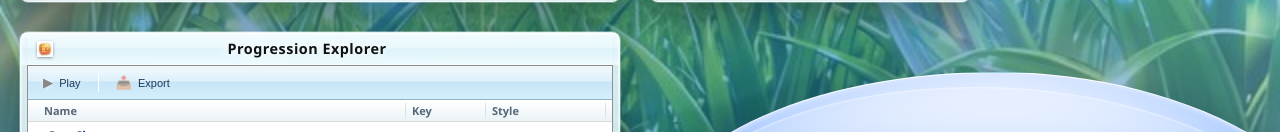
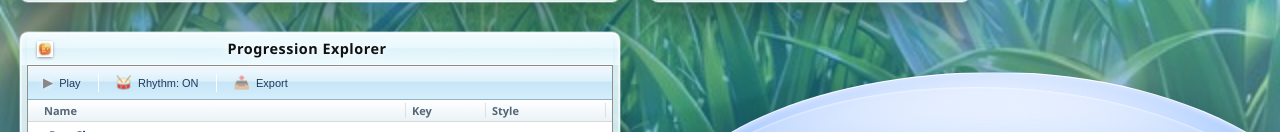
Before and after one commit to benterova/chord-helper, a React (Vite) app: page / in a window 1280 px wide. Shown: the part 668-800 px from the top of the page. Built offline with nearby package versions, Linux system fonts and the light colour scheme.

Commit message:
clean up button positions

```diff
--- a/src/components/ProgressionList.tsx
+++ b/src/components/ProgressionList.tsx
@@ -10,6 +10,7 @@ export const ProgressionList: React.FC = () => {
     const { root, chords, mode } = useMusicTheory();
     const [selectedId, setSelectedId] = useState<number | null>(null);
     const [playingId, setPlayingId] = useState<string | null>(null);
+    const [useRhythm, setUseRhythm] = useState(true);
 
     const matchProgressions = PROGRESSIONS[mode] || [];
 
@@ -50,7 +51,7 @@ export const ProgressionList: React.FC = () => {
         const style = getStyleFromGenre(prog.genre);
         // Use a default rhythm or simple chords if the genre doesn't strongly imply a rhythm?
         // Actually, let's use the engine's applyRhythm to get consistent behavior with metronome.
-        const events = applyRhythm(progChords, style, true);
+        const events = applyRhythm(progChords, style, useRhythm);
 
         // Convert to sequence for audio engine
         const secondsPerTick = 0.5 / 128; // Standard 120bpm assumption for conversion? No, applyRhythm output is in ticks.
@@ -123,6 +124,17 @@ export const ProgressionList: React.FC = () => {
                 <div className="aero-toolbar-separator"></div>
                 <div className="aero-toolbar-group">
                     <button
+                        className={`aero-toolbar-btn ${useRhythm ? 'active' : ''}`}
+                        onClick={() => setUseRhythm(!useRhythm)}
+                        style={{ minWidth: '100px' }}
+                    >
+                        <span style={{ fontSize: '1.2em' }}>🥁</span>
+                        <span>Rhythm: {useRhythm ? 'ON' : 'OFF'}</span>
+                    </button>
+                </div>
+                <div className="aero-toolbar-separator"></div>
+                <div className="aero-toolbar-group">
+                    <button
                         className="aero-toolbar-btn"
                         onClick={() => selectedId !== null && handleExport(selectedId)}
                         disabled={selectedId === null}
--- a/src/styles/components/widget.css
+++ b/src/styles/components/widget.css
@@ -180,9 +180,9 @@
 /* Left Cluster: Transport (Vertical) */
 .control-cluster-left {
     position: absolute;
-    left: 45px;
-    /* Increased */
-    top: 55%;
+    left: 70px;
+    /* Increased from 45px to bring closer to screen */
+    top: 46%;
     /* Moved down slightly to follow curve */
     transform: translateY(-50%);
     width: 80px;
@@ -203,9 +203,9 @@
 /* Right Cluster: Actions (Vertical) */
 .control-cluster-right {
     position: absolute;
-    right: 45px;
-    /* Increased */
-    top: 45%;
+    right: 80px;
+    /* Increased from 45px to bring closer to screen */
+    top: 55%;
     /* Moved up slightly to follow asymmetrical curve */
     transform: translateY(-50%);
     width: 80px;
```
